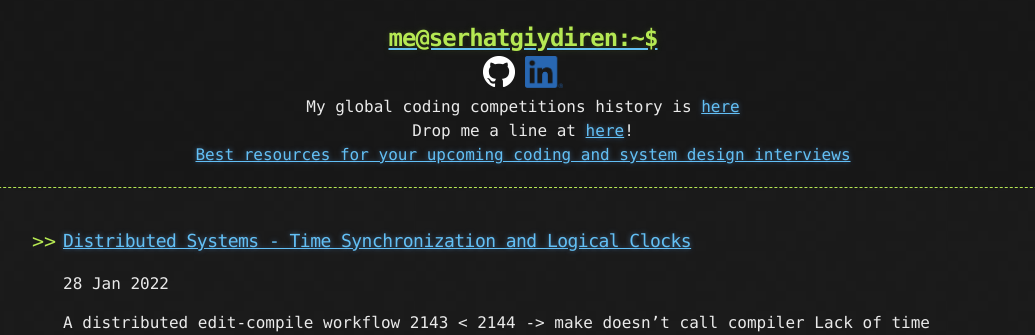
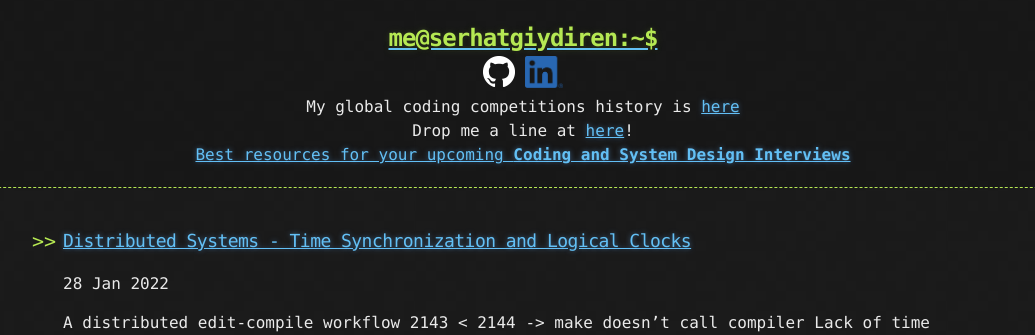
Before and after one commit to goodHunter27/serhatgiydiren.github.io, a Jekyll site: the page built from index.html, in a window 1280 px wide. Shown: the top 335 px of the page, without its empty margins (117-1152 px from the left). Built offline with Jekyll 4.4.1, drawn with Linux system fonts in a browser that asks for light colours; a script that is not in the unit is left out; the list of posts is cut into pages by our own code.

Commit message:
Update header.html

```diff
--- a/_includes/header.html
+++ b/_includes/header.html
@@ -9,6 +9,6 @@
     </div>
     <div align="center">My global coding competitions history is <a href="https://serhatgiydiren.github.io/coding-competitions">here</a></div>
     <div align="center">Drop me a line at <a href="mailto:serhatgiydiren@gmail.com">here</a>!</div>
-    <div align="center"><a href="https://serhatgiydiren.github.io/best-resources-for-tech-interviews">Best resources for your upcoming coding and system design interviews</a></div>
+    <div align="center"><a href="https://serhatgiydiren.github.io/best-resources-for-tech-interviews">Best resources for your upcoming <b>Coding and System Design Interviews</b></a></div>
   </div>
 </header>
```
